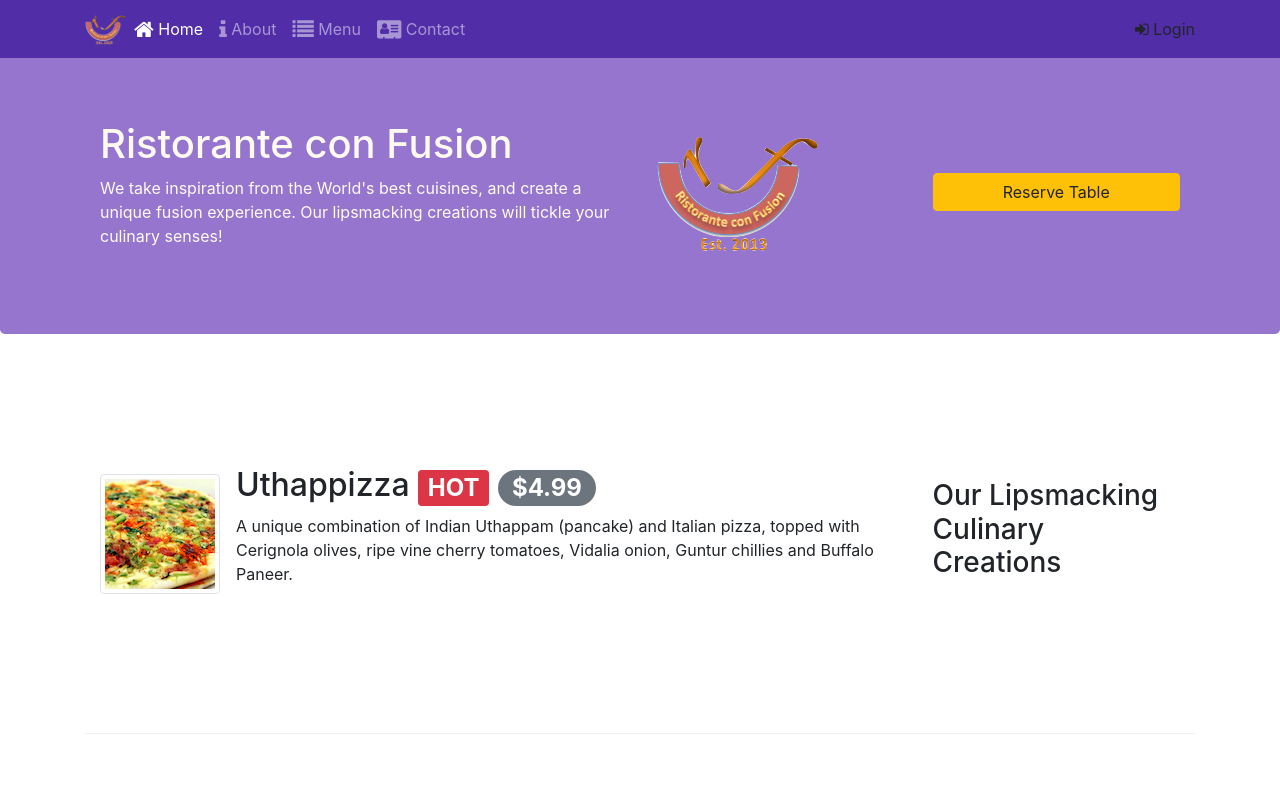
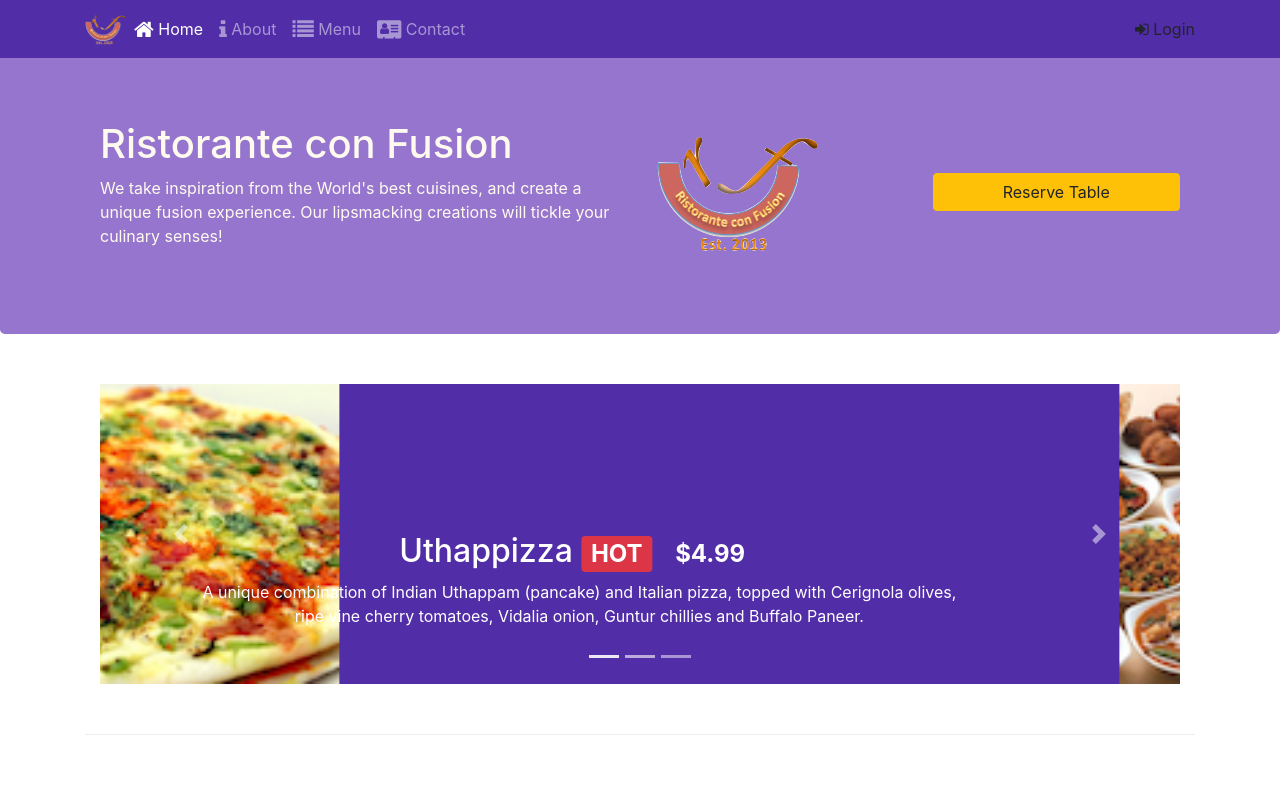
Before and after one commit to sjadlakha/conFusion, a website: page index.html in a window 1280 px wide. Shown: the top 800 px of the page. Drawn offline with nearby package versions, Linux system fonts and the light colour scheme.

Commit message:
Carousel

```diff
--- a/css/styles.css
+++ b/css/styles.css
@@ -41,3 +41,17 @@ z-index: 0;
     border-bottom: 1px solid #ddd;
     padding: 10px;
 }
+.carousel {
+    background:#512DA8;
+}
+
+.carousel-item {
+  height: 300px;
+}
+
+.carousel-item img {
+    position: absolute;
+    top: 0;
+    left: 0;
+    min-height: 300px;
+}
--- a/index.html
+++ b/index.html
@@ -93,6 +93,50 @@
     </header>
 
     <div class="container">
+        <div class="row row-content">
+            <div class="col">
+                <div id="mycarousel" class="carousel slide" data-ride="carousel">
+                    <div class="carousel-inner" role="listbox">
+                        <div class="carousel-item active">
+                            <img class="d-block img-fluid"
+                                src="img/uthappizza.png" alt="Uthappizza">
+                            <div class="carousel-caption d-none d-md-block">
+                                <h2>Uthappizza <span class="badge badge-danger">HOT</span> <span class="badge badge-pill badge-default">$4.99</span></h2>
+                                <p class="d-none d-sm-block">A unique combination of Indian Uthappam (pancake) and Italian pizza, topped with Cerignola olives, ripe vine cherry tomatoes, Vidalia onion, Guntur chillies and Buffalo Paneer.</p>
+                            </div>
+                        </div>
+                        <div class="carousel-item">
+                            <img class="d-block img-fluid"
+                            src="img/buffet.png" alt="Logo">
+                            <div class="carousel-caption d-none d-md-block">
+                                <h2 class="mt-0">Weekend Grand Buffet <span class="badge badge-danger"> NEW</span></h2>
+                                <p class="d-none d-sm-block">Featuring mouthwatering combinations with a choice of five different salads, six enticing appetizers, six main entrees and five choicest desserts. Free flowing bubbly and soft drinks. All for just $19.99 per person </p>
+                            </div>
+                        </div>
+                        <div class="carousel-item">
+                            <img src="img/alberto.png" alt="Buffet"
+                            class="d-block img-fluid">
+                            <div class="carousel-caption d-none d-md-block">
+                                <h2 class="mt-0">Alberto Somayya</h2>
+                                <h4>Executive Chef</h4>
+                                <p class="d-none d-sm-block">Award winning three-star Michelin chef with wide International experience having worked closely with whos-who in the culinary world, he specializes in creating mouthwatering Indo-Italian fusion experiences. </p>
+                            </div>
+                        </div>
+                    </div>
+                    <ol class="carousel-indicators">
+                        <li data-target="#mycarousel" data-slide-to="0" class="active"></li>
+                        <li data-target="#mycarousel" data-slide-to="1"></li>
+                        <li data-target="#mycarousel" data-slide-to="2"></li>
+                    </ol>
+                    <a class="carousel-control-prev" href="#mycarousel" role="button" data-slide="prev">
+                        <span class="carousel-control-prev-icon"></span>
+                    </a>
+                    <a class="carousel-control-next" href="#mycarousel" role="button" data-slide="next">
+                        <span class="carousel-control-next-icon"></span>
+                    </a>
+                </div>
+            </div>
+        </div>
         <div class="row row-content align-items-center">
             <div class="col-12 col-sm-4 col-md-3 order-sm-last">
                 <h3>Our Lipsmacking Culinary Creations</h3>
```
